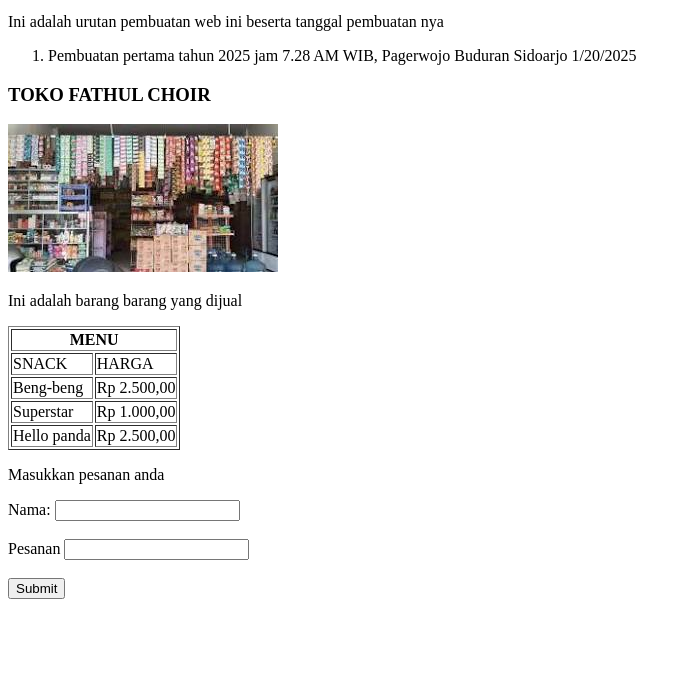
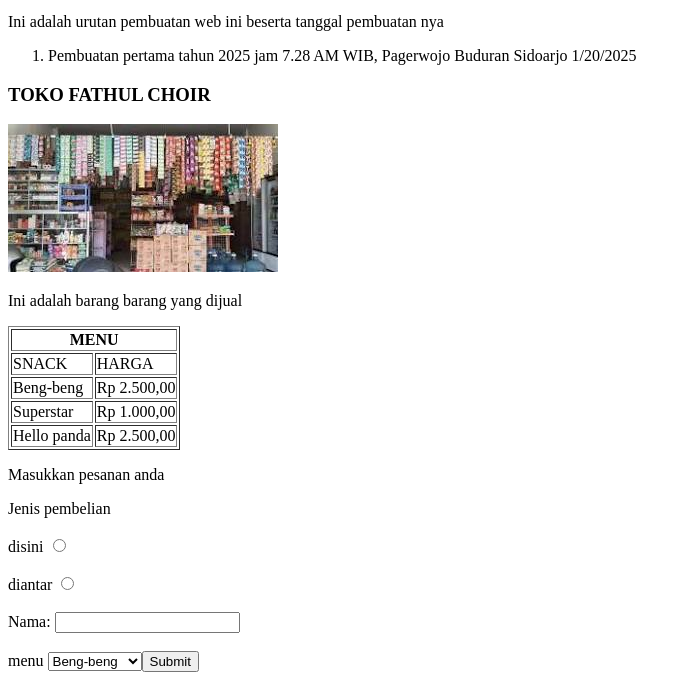
Before and after one commit to akagami333/Uji-coba, a plain HTML site: page index.html in a window 1280 px wide. Shown: the part 101-800 px from the top of the page, without its empty margins (0-691 px from the left). Drawn offline with Linux system fonts and the light colour scheme.

Commit message:
penambahan radio dan seleck

```diff
--- a/index.html
+++ b/index.html
@@ -55,10 +55,18 @@
     <div>
       <p>Masukkan pesanan anda</p>
       <form action="pesan" method="post">
+        <label for="jenis pembelian">Jenis pembelian</label><br><br>
+        <label for="">disini</label>
+        <input type="radio" id"beli" name="jenis pembelian" value="disini" required><br><br>
+        <label for="">diantar</label>
+        <input type="radio" id"beli" name="jenis pembelian" value="diantar" required><br><br>
         <label for="nama">Nama:</label>
         <input type="text" id="nama" name="nama" required><br><br>
-        <label for="Pesan">Pesanan</label>
-        <input type="text" id="pesan" name="pesan" required><br><br>
+        <label for="menu">menu</label>
+        <select name="menu" id="menu">
+          <option value="beng-beng">Beng-beng</option>
+          <option value="superstar">Superstar</option>
+          <option value="hello panda">Hello panda</option>
         <input type="submit" value="Submit">
     </div>
   </body>
```
